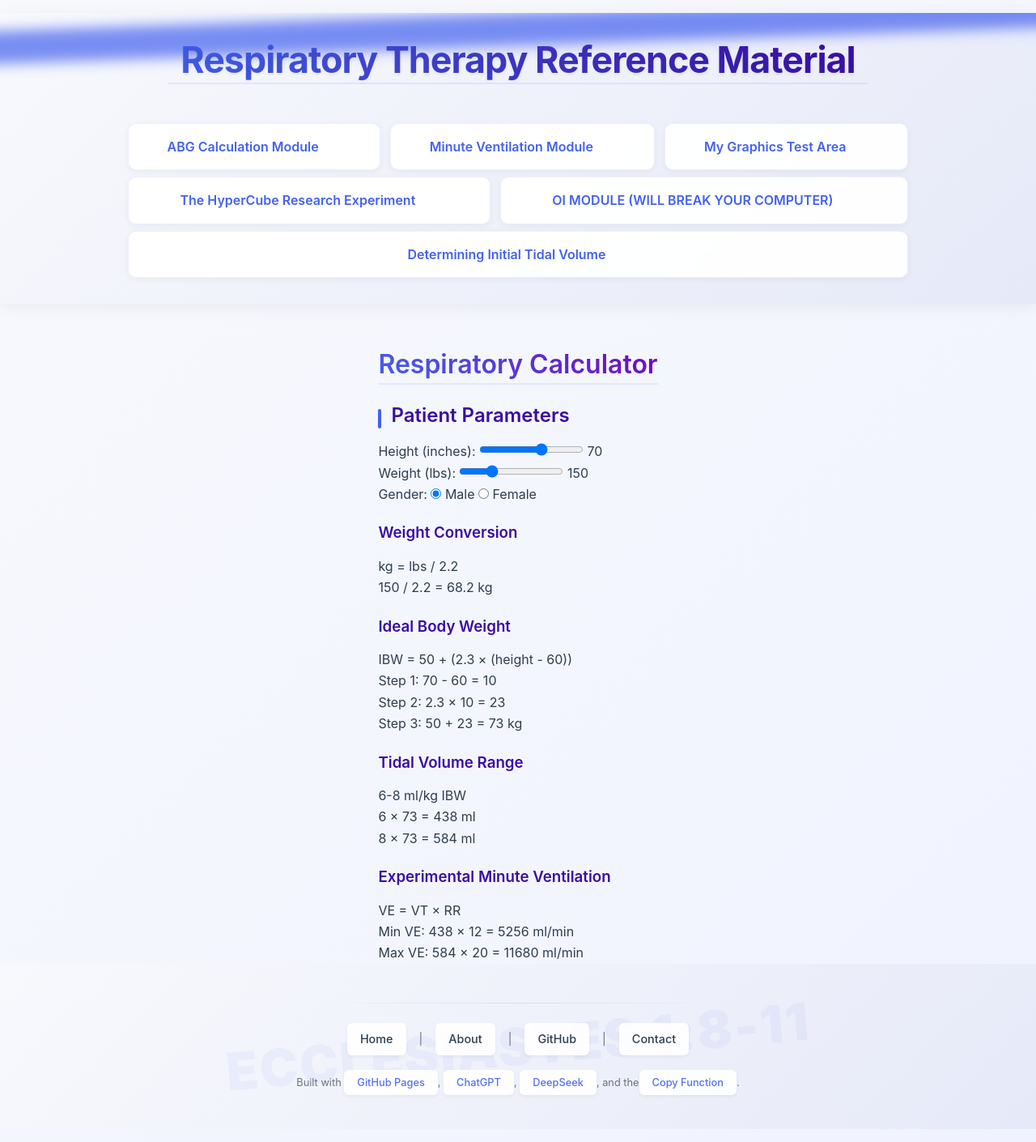
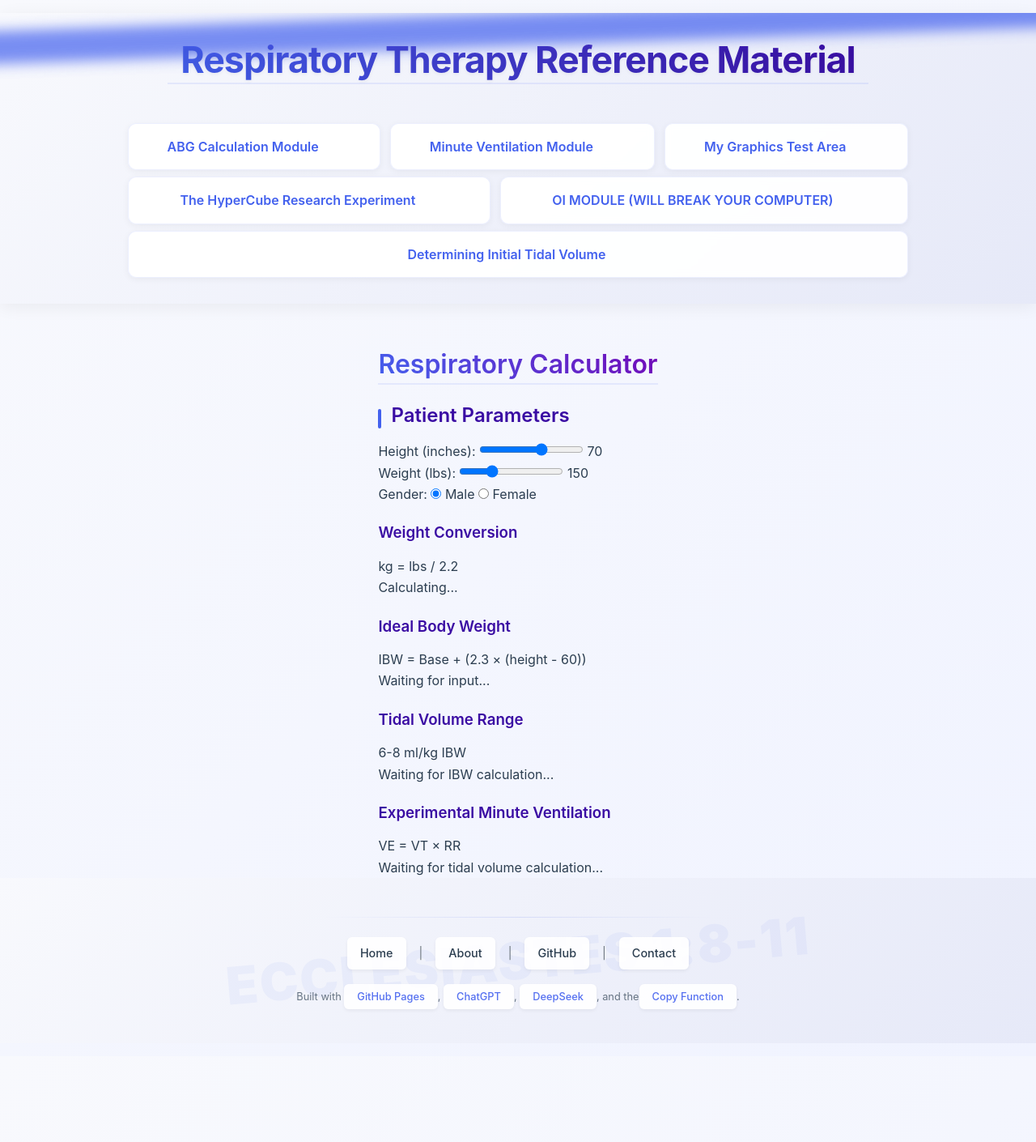
Before and after one commit to ZBZFirst/info, a Jekyll site: the page built from quiz3/VTCalculator.md, in a window 1280 px wide. Shown: the whole page at 81% size. Built offline with Jekyll 4.4.1, drawn with Linux system fonts in a browser that asks for light colours; a script that is not in the unit is left out; after the commit the page ends 1304 px from its top, so only the background shows below that.

Commit message:
Update VTCalculator.md

```diff
--- a/quiz3/VTCalculator.md
+++ b/quiz3/VTCalculator.md
@@ -36,7 +36,7 @@ title: Respiratory Calculator
       <h3>Weight Conversion</h3>
       <div class="formula-box">
         <p>kg = lbs / 2.2</p>
-        <p id="weight-conversion-steps">150 / 2.2 = 68.2 kg</p>
+        <p id="weight-conversion-steps">Calculating...</p>
       </div>
     </div>
 
@@ -44,11 +44,9 @@ title: Respiratory Calculator
     <div class="calculation-container">
       <h3>Ideal Body Weight</h3>
       <div class="formula-box">
-        <p id="ibw-formula">IBW = 50 + (2.3 × (height - 60))</p>
+        <p id="ibw-formula">IBW = Base + (2.3 × (height - 60))</p>
         <div id="ibw-steps">
-          <p>Step 1: 70 - 60 = 10</p>
-          <p>Step 2: 2.3 × 10 = 23</p>
-          <p>Step 3: 50 + 23 = 73 kg</p>
+          <p>Waiting for input...</p>
         </div>
       </div>
     </div>
@@ -59,8 +57,7 @@ title: Respiratory Calculator
       <div class="formula-box">
         <p>6-8 ml/kg IBW</p>
         <div id="tidal-volume-steps">
-          <p>6 × 73 = 438 ml</p>
-          <p>8 × 73 = 584 ml</p>
+          <p>Waiting for IBW calculation...</p>
         </div>
       </div>
     </div>
@@ -71,12 +68,11 @@ title: Respiratory Calculator
       <div class="formula-box">
         <p>VE = VT × RR</p>
         <div id="ventilation-steps">
-          <p>Min VE: 438 × 12 = 5256 ml/min</p>
-          <p>Max VE: 584 × 20 = 11680 ml/min</p>
+          <p>Waiting for tidal volume calculation...</p>
         </div>
       </div>
     </div>
   </div>
 </div>
 
-<script src="assets/js/calculator.js"></script>
+<script src="{{ '/assets/js/calculator.js' | relative_url }}"></script>
```
